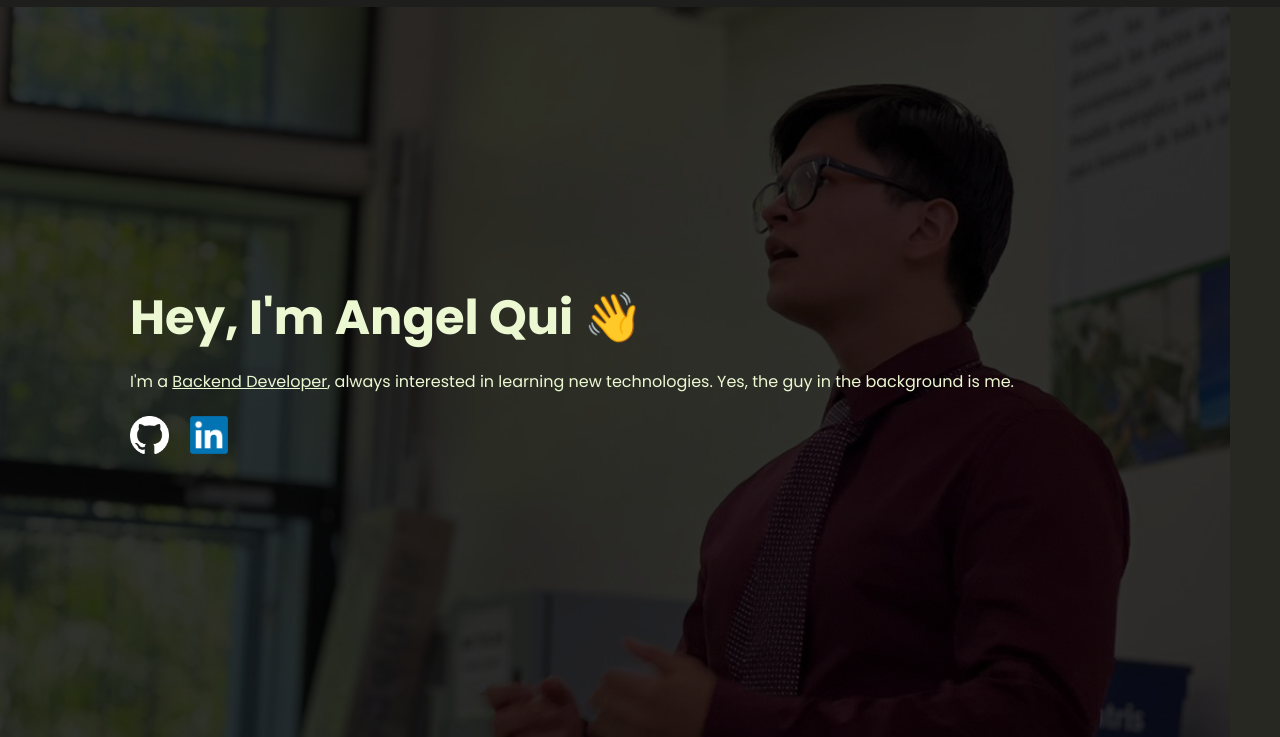
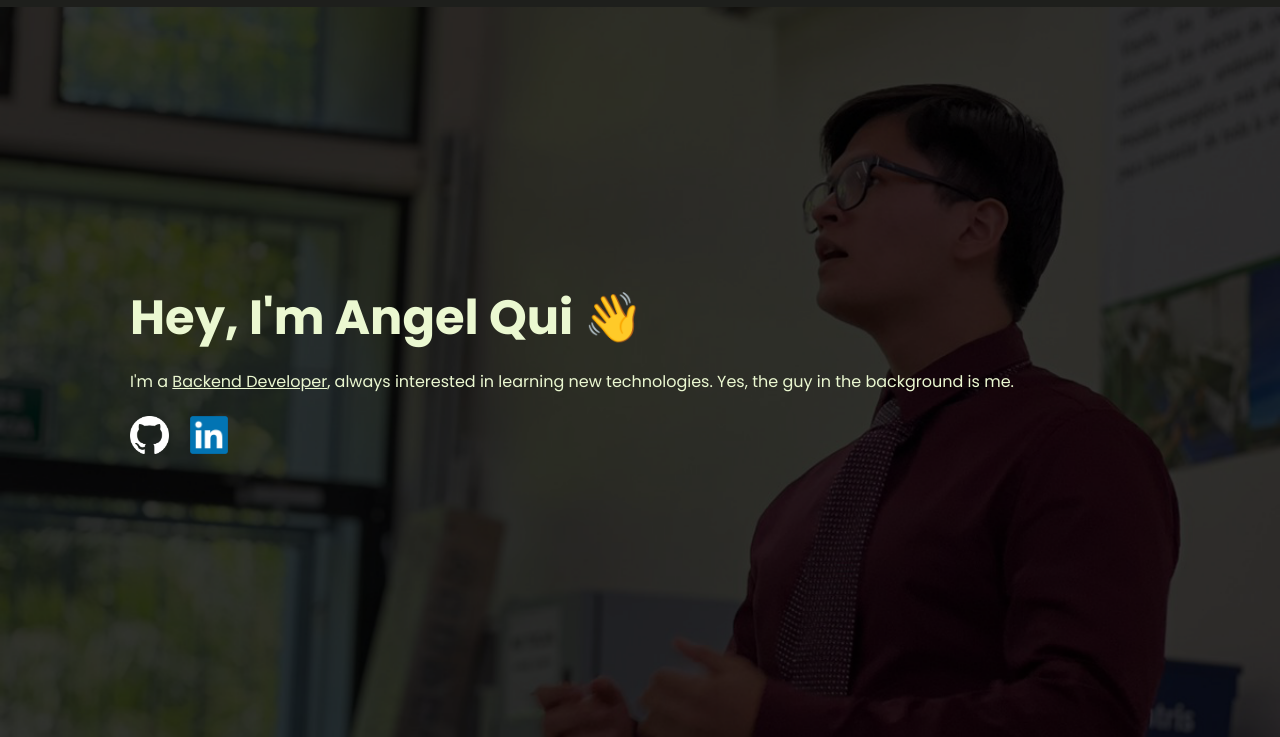
Before and after one commit to migurd/first_landing_page, a plain HTML site: page index.html in a window 1280 px wide. Shown: the part 63-800 px from the top of the page. Drawn offline with Linux system fonts and the light colour scheme.

Commit message:
Added a cool effect to the bg of the main@

```diff
--- a/css/index.css
+++ b/css/index.css
@@ -97,11 +97,12 @@ h2 {
   height: calc(100vh - 70px);
   background-color: var(--secondary-color);
   background-image: url('../img/pfp_blacker.png');
-  background-position: calc(50% - 50px);
+  background-position: calc(50%);
   background-size: 250%;
   background-repeat: no-repeat;
   object-fit: contain;
   color: var(--contrast-color);
+  background-attachment: fixed;
 }
 
 .main-text {
```
